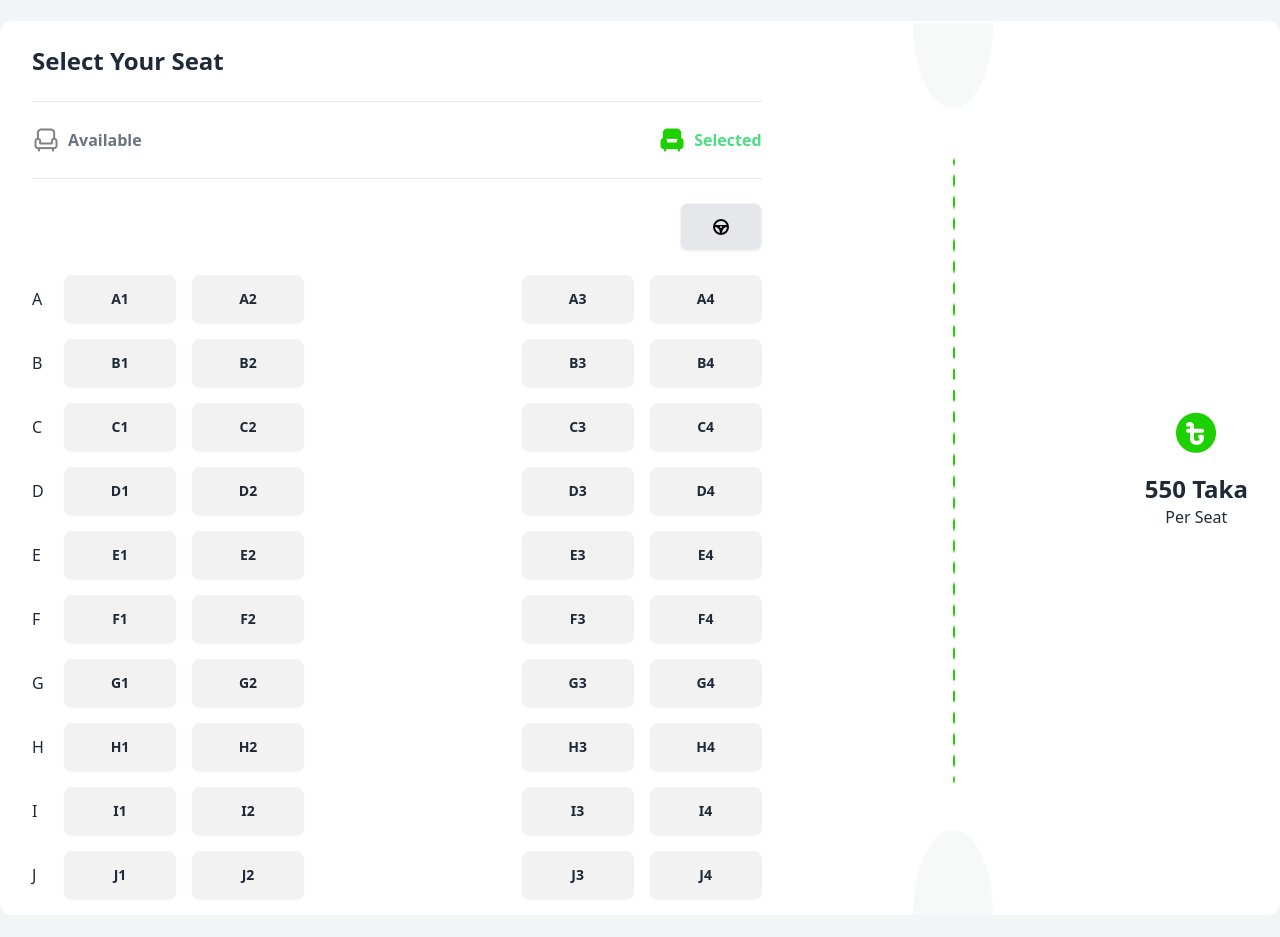
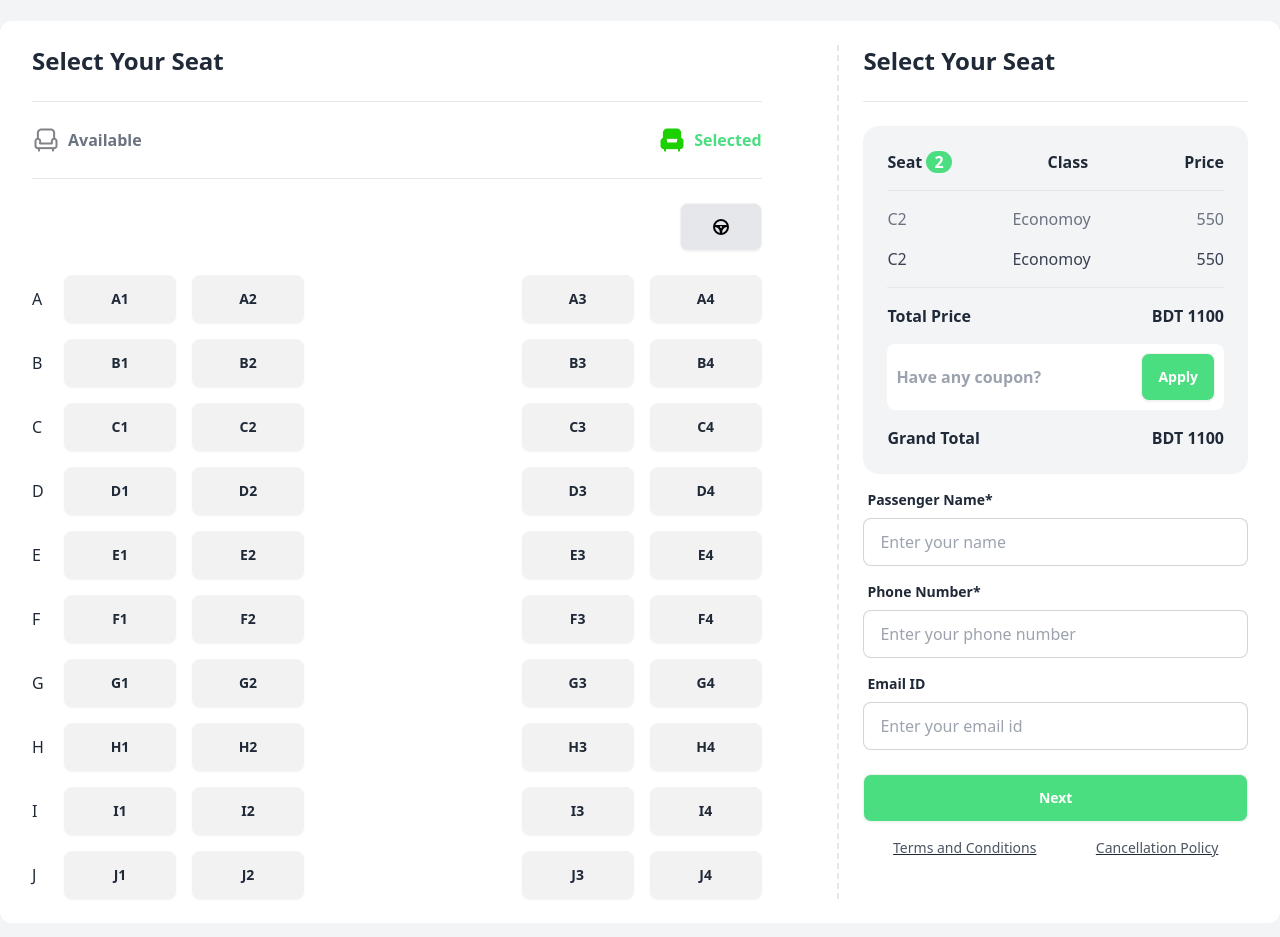
Before and after one commit to Kawsar-Ahmed-Ridoy/P-Ticket, a plain HTML site: page index.html in a window 1280 px wide. Shown: the part 1685-2622 px from the top of the page. Drawn offline with nearby package versions, Linux system fonts and the light colour scheme.

Commit message:
calculate page added

```diff
--- a/index.html
+++ b/index.html
@@ -206,11 +206,11 @@
             </div>
             <!-- second card -->
           </div>
-          <div class="bg-white rounded-xl px-8 mt-6">
+          <div class="bg-white rounded-xl px-8 py-6 mt-6">
             <div class="flex justify-between">
               <div class="w-3/5">
                 <div class="rounded-2xl font-bold">
-                  <div class="py-6">
+                  <div class="pb-6">
                     <h4 class="text-2xl">Select Your Seat</h4>
                   </div>
                   <hr />
@@ -350,7 +350,7 @@
                     </div>
                   </div>
                 </div>
-                <div class="mb-4">
+                <div class="">
                   <div class="flex gap-4 items-center justify-between">
                     <div class="flex gap-4 items-center">
                       <h6 class="w-4">J</h6>
@@ -364,12 +364,108 @@
                   </div>
                 </div>
               </div>
-              <img src="images/info-devider.png" alt="" />
-              <div class="">
-                <div class="flex flex-col justify-center items-center h-full">
-                  <img src="images/fare.png" alt="" />
-                  <h2 class="font-bold text-2xl mt-4">550 Taka</h2>
-                  <span>Per Seat</span>
+              <div class="border-s-2 border-dashed">
+                <div class="flex flex-col ms-6 ">
+                  <div class="pb-6">
+                    <h4 class="text-2xl font-bold mb-6">Select Your Seat</h4>
+                    <hr />
+                  </div>
+                  <div class="bg-gray-100 rounded-2xl p-6 font-bold">
+                    <div class="flex justify-between mb-4 gap-x-16">
+                      <h4 class="">
+                        Seat
+                        <span class="text-white bg-green-400 px-2 rounded-xl"
+                          >2</span
+                        >
+                      </h4>
+                      <span>Class</span>
+                      <span>Price</span>
+                    </div>
+                    <hr />
+                    <div
+                      class="flex justify-between my-4 gap-x-16 text-gray-500 font-normal"
+                    >
+                      <span>C2</span>
+                      <span>Economoy</span>
+                      <span>550</span>
+                    </div>
+                    <div
+                      class="flex justify-between my-4 gap-x-16 text-gray-700 font-normal"
+                    >
+                      <span>C2</span>
+                      <span>Economoy</span>
+                      <span>550</span>
+                    </div>
+                    <hr />
+                    <div class="flex justify-between my-4">
+                      <h4>Total Price</h4>
+                      <h4>BDT <span>1100</span></h4>
+                    </div>
+                    <label class="input flex items-center py-8 px-2">
+                      <input
+                        type="text"
+                        class=""
+                        placeholder="Have any coupon?"
+                      />
+                      <button class="btn px-4 bg-green-400 text-white">
+                        Apply
+                      </button>
+                    </label>
+                    <div class="flex justify-between mt-4">
+                      <h4>Grand Total</h4>
+                      <h4>BDT <span>1100</span></h4>
+                    </div>
+                  </div>
+                  <div class="mt-2">
+                    <form class="">
+                      <div class="form-control mb-2">
+                        <label class="label">
+                          <span class="label-text font-bold"
+                            >Passenger Name*</span
+                          >
+                        </label>
+                        <input
+                          type="text"
+                          placeholder="Enter your name"
+                          class="input input-bordered"
+                          required
+                        />
+                      </div>
+                      <div class="form-control mb-2">
+                        <label class="label">
+                          <span class="label-text font-bold"
+                            >Phone Number*</span
+                          >
+                        </label>
+                        <input
+                          type="number"
+                          placeholder="Enter your phone number"
+                          class="input input-bordered"
+                          required
+                        />
+                      </div>
+                      <div class="form-control mb-2">
+                        <label class="label">
+                          <span class="label-text font-bold"
+                            >Email ID</span
+                          >
+                        </label>
+                        <input
+                          type="email"
+                          placeholder="Enter your email id"
+                          class="input input-bordered"
+                          required
+                        />
+                      </div>
+                      <div class="form-control mt-6">
+                        <button class="btn bg-green-400 text-white">Next</button>
+                      </div>
+                    </form>
+                    <div class="flex justify-around mt-4 underline">
+                      <span class="text-gray-600 text-sm">Terms and Conditions</span>
+                      <span class="text-gray-600 text-sm">Cancellation Policy</span>
+                    </div>
+                  </div>
                 </div>
               </div>
             </div>
```
